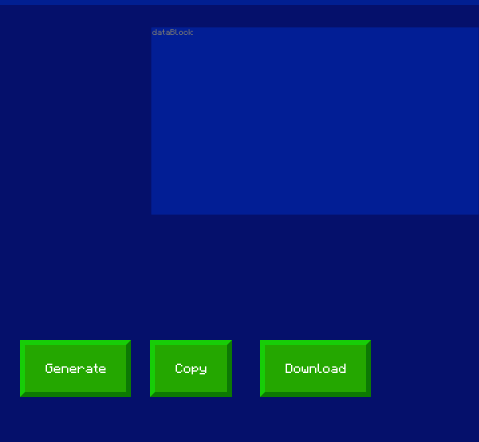
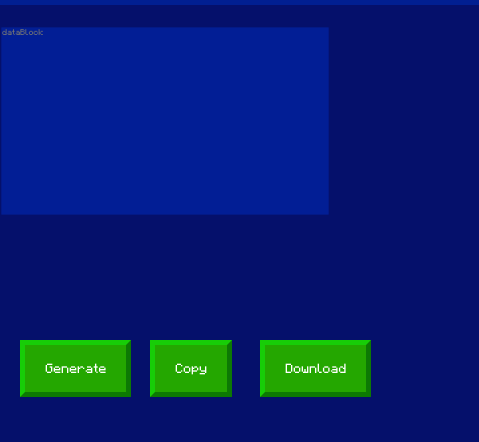
Before and after one commit to StudiosYouBedrock/YouCreators, a plain HTML site: page indexBlock.html in a window 390 px wide. Shown: the part 55-497 px from the top of the page, 479 px wide, since content can reach past the window. Drawn offline with Linux system fonts and the light colour scheme.

Commit message:
Update stilesBlock.css

```diff
--- a/stilesBlock.css
+++ b/stilesBlock.css
@@ -389,7 +389,7 @@ input {
         margin-block-end: 100px;
         transform: scale(0.62);
         top: 20px;
-     left: 50px;
+        left: -100px;
     }
     .eventList {
         padding: 1px;
```
